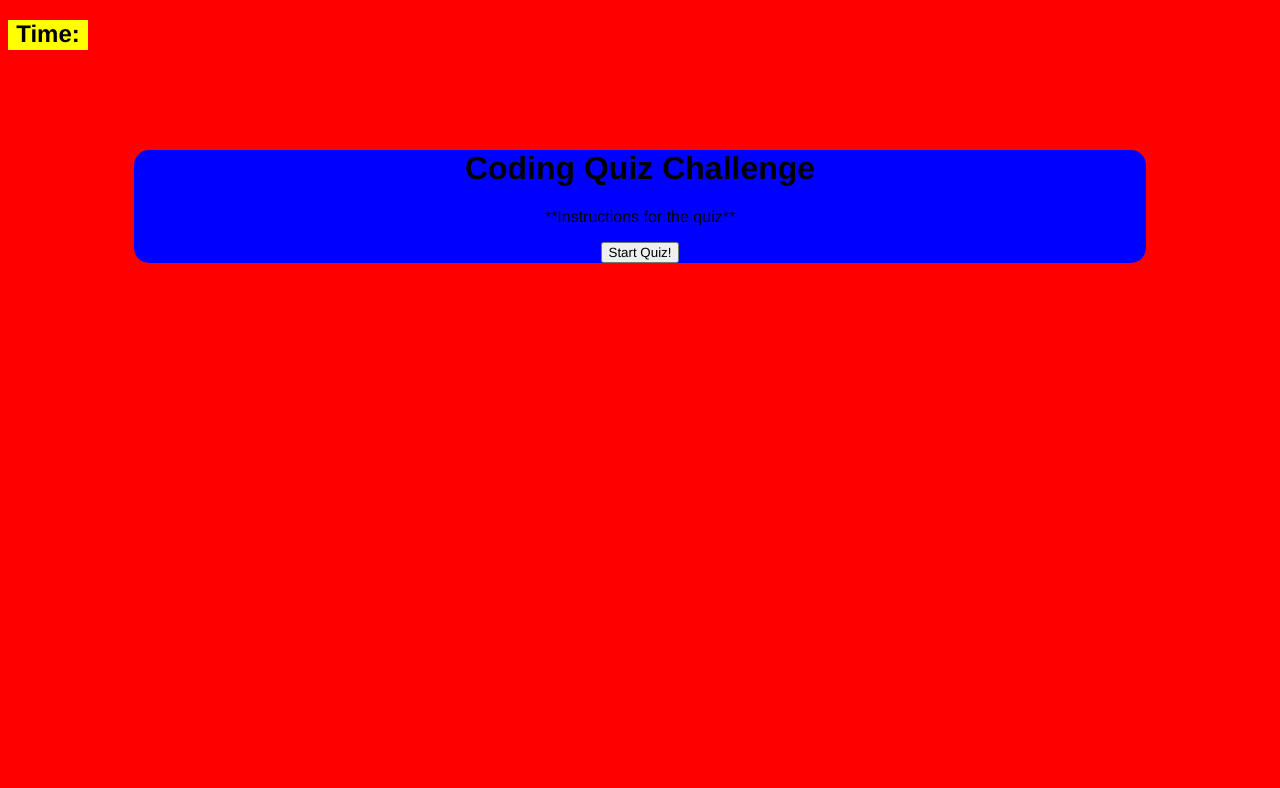
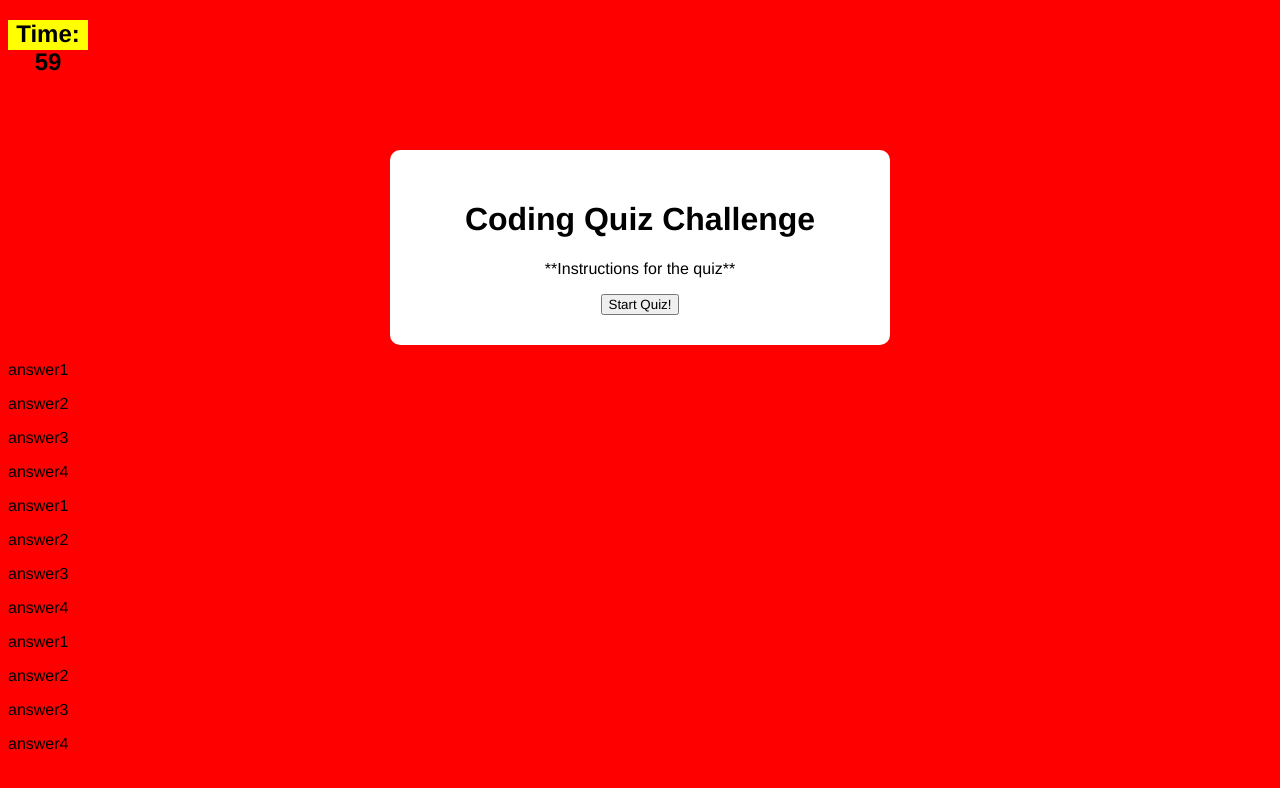
Before and after one commit to Matthuu75/Code-Quiz, a plain HTML site: page index.html in a window 1280 px wide. Both pictures are taken after a click on the button "Start Quiz!". Drawn offline with Linux system fonts and the light colour scheme.

Commit message:
added timer to webpage and added click function to start timer.

```diff
--- a/index.html
+++ b/index.html
@@ -1,26 +1,58 @@
 <!DOCTYPE html>
 <html lang="en">
+
 <head>
-    <meta charset="UTF-8">
-    <meta name="viewport" content="width=device-width, initial-scale=1.0">
-    <link rel="stylesheet" href="style.css">
-    <title>Pop Quiz!</title>
+  <meta charset="UTF-8">
+  <meta name="viewport" content="width=device-width, initial-scale=1.0">
+  <link rel="stylesheet" href="style.css">
+  <title>Pop Quiz!</title>
 </head>
 
 <body>
-  <div style="text-align:center;" class="timer">
-    <h2 id="countdownTimer">Time:</h4>
+  </div>
+  <div style="text-align: center;" class="timer">
+    <h2 id="countdownTimer"><span id="remainingTime"></span></h4>
   </div>
 
 
   <div style="text-align:center;" class="app">
     <h1 class="title">Coding Quiz Challenge</h1>
-    <p class="inst">**Instructions for the quiz**</p>
-    <button id="startQuiz">Start Quiz!</button>
+    <p class="instructions">**Instructions for the quiz**</p>
+    <button id="button">Start Quiz!</button>
   </div>
 
+  <div class="question1">
+    <div class="question"></div>
+    <div class="answers">
+      <p>answer1</p>
+      <p>answer2</p>
+      <p>answer3</p>
+      <p>answer4</p>
+    </div>
+  </div>
+
+  <div class="question2">
+    <div class="question"></div>
+    <div class="answers">
+      <p>answer1</p>
+      <p>answer2</p>
+      <p>answer3</p>
+      <p>answer4</p>
+    </div>
+  </div>
+
+  <div class="question3">
+    <div class="question"></div>
+    <div class="answers">
+      <p>answer1</p>
+      <p>answer2</p>
+      <p>answer3</p>
+      <p>answer4</p>
+    </div>
+  </div>
 
 
   <script src="script.js"></script>
 </body>
+
 </html>
--- a/script.js
+++ b/script.js
@@ -7,17 +7,24 @@
 
 var timerEl = document.getElementById('timer')
 var startQuiz = document.getElementById('#startQuiz')
+var remainingTime = document.getElementById('remainingTime')
+const button = document.querySelector("#button")
+
+addEventListener("click", (e) => {
+    console.log("start timer")
+    countdown()
+});
 
 function countdown() {
     // onclick EVENT
     var timeLeft = 60;
     var timeInterval = setInterval(function () {
-        if (timeLeft > 1)
-            timeInterval.textContent = timeLeft + ' seconds remaining';
+        if (timeLeft > 1) {
+            remainingTime.textContent = 'Time: ' + timeLeft;
             timeLeft--;
-        if (timerEl.textContent = 'Timer: ') {
+        } else {
             clearInterval(timeInterval);
-            displayMessage("Time's Up!")
+            remainingTime.textContent = "Time's Up"
         }
-    }, 1000)
+    }, 1000);
 }
--- a/style.css
+++ b/style.css
@@ -8,6 +8,14 @@
 
 body {
     background: red;
+}
+.app{
+    background: white;
+    width: 90%;
+    max-width: 500px;
+    margin: 100px auto 0;
+    border-radius: 10px;
+    padding: 30px;
 }
 
 .timer {
@@ -20,10 +28,3 @@ body {
     height: 30px;
 
 }
-
-.app {
-    background: blue;
-    max-width: 80%;
-    margin: 100px auto 0;
-    border-radius: 15px;
-}
```
